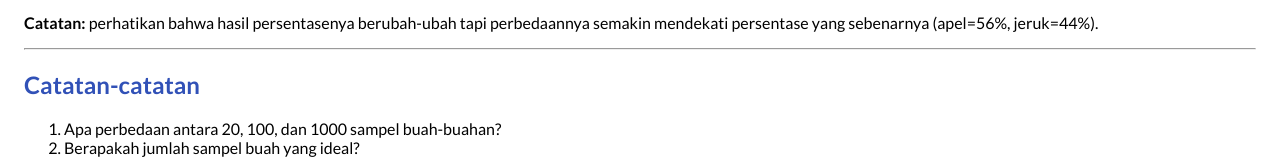
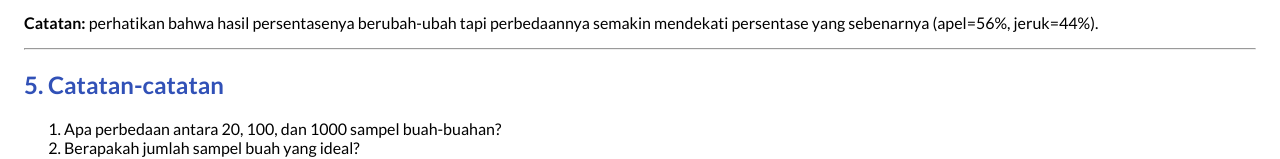
Before and after one commit to hermansaksono/random_sampling, an Angular app: page / in a window 1280 px wide. Shown: the part 1721-1880 px from the top of the page. Built offline with nearby package versions, Linux system fonts and the light colour scheme.

Commit message:
Improve the visuals

```diff
--- a/src/app/simple-random/simple-random.component.html
+++ b/src/app/simple-random/simple-random.component.html
@@ -140,7 +140,7 @@
 
 <hr />
 
-<h2>Catatan-catatan</h2>
+<h2>5. Catatan-catatan</h2>
 <ol>
   <li>Apa perbedaan antara 20, 100, dan 1000 sampel buah-buahan?</li>
   <li>Berapakah jumlah sampel buah yang ideal?</li>
```
